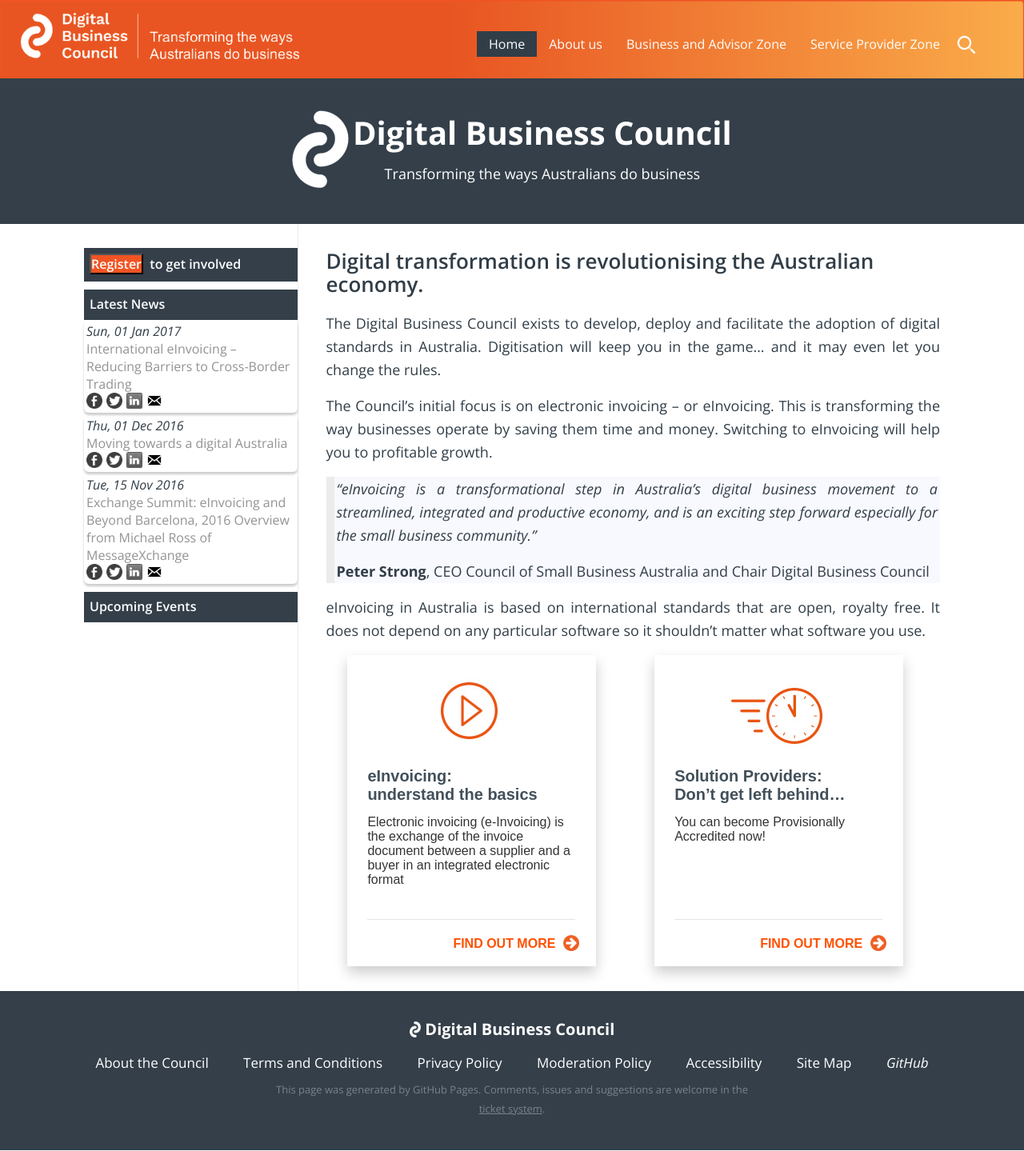
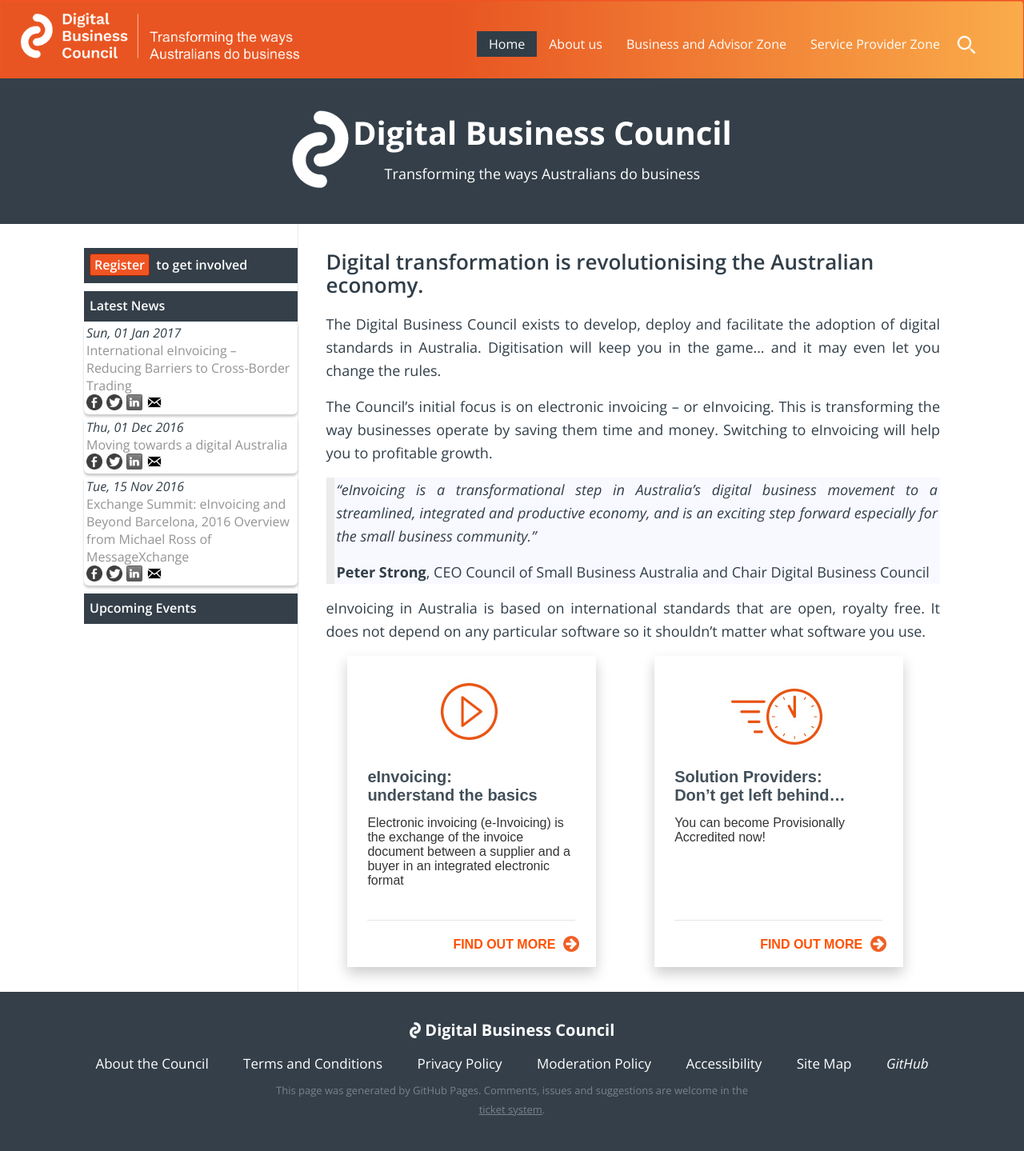
Before and after one commit to Digital-Business-Council/Digital-Business-Council.github.io, a Jekyll site: the page built from index.md, in a window 1280 px wide. Shown: the whole page at 80% size. Built offline with Jekyll 4.4.1, drawn with Linux system fonts in a browser that asks for light colours; comment, search, counter and statistics services are not loaded; our own code applies the rules of GitHub Pages for plain Markdown files.

Commit message:
Update _common.scss

```diff
--- a/_sass/_common.scss
+++ b/_sass/_common.scss
@@ -78,6 +78,17 @@
         font-weight: 600;
         font-size: 16px;
       }
+	#open-popup{
+		    background-color: $dbc-primary;
+		border: solid 1px;
+		border-color:$dbc-primary-4;
+		padding-top:2px;
+		padding-bottom:2px;
+		padding-right:5px;
+		padding-left:5px;
+		border-radius:3px;
+
+    	}
     }
 
     a{
```
